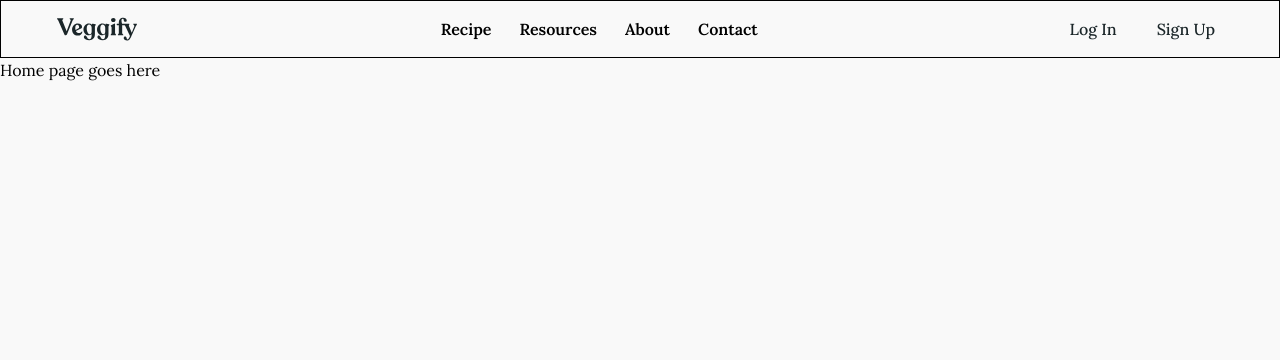
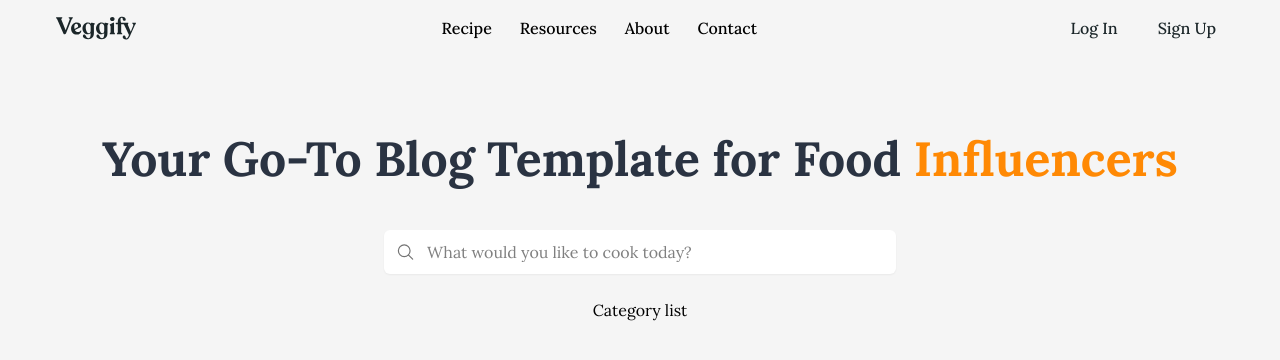
Before and after one commit to Bilalben23/recipe-blog-app, a React (Vite) app in the folder frontend/: page / in a window 1280 px wide. Shown: the top 360 px of the page. Built offline with nearby package versions, Linux system fonts and the light colour scheme.

Commit message:
I will edit this commit later

```diff
--- a/frontend/src/App.tsx
+++ b/frontend/src/App.tsx
@@ -2,13 +2,14 @@ import AppLayout from '@layouts/AppLayout'
 import HomePage from '@pages/HomePage'
 import NotFound from '@pages/NotFound'
 import { BrowserRouter, Routes, Route } from 'react-router-dom'
+import { ROUTES } from 'routes'
 
 export default function App() {
   return (
     <BrowserRouter>
 
       <Routes>
-        <Route path="/" element={<AppLayout />}>
+        <Route path={ROUTES.home} element={<AppLayout />}>
           <Route index element={<HomePage />} />
         </Route>
         <Route path="*" element={<NotFound />} />
--- /dev/null
+++ b/frontend/src/components/ui/CategoryWrapper.tsx
@@ -0,0 +1,31 @@
+import React from 'react';
+import { Link } from 'react-router-dom';
+import { ROUTES } from 'routes';
+
+
+
+function CategoryItem() {
+    return <div>
+        <Link to={ROUTES.home}></Link>
+    </div>
+}
+
+
+function CategoryList() {
+    return (
+        <div className='flex flex-wrap items-center justify-center gap-8'>
+            Category list
+        </div>
+    )
+}
+
+
+
+
+export default function CategoryWrapper() {
+    return (
+        <div>
+            <CategoryList />
+        </div>
+    )
+}
--- a/frontend/src/components/ui/Header.tsx
+++ b/frontend/src/components/ui/Header.tsx
@@ -17,7 +17,7 @@ export default function Header() {
     const toggleMenu = () => setIsOpen(!isOpen);
 
     return (
-        <header className="flex items-center justify-between px-6 md:px-12 py-2 gap-x-5 border">
+        <header className="flex items-center justify-between px-6 md:px-12 py-2 gap-x-5 ">
             <Link to="/" className="p-2 shrink-0">
                 <img src={logo} className='w-18 md:w-20' alt="logo" />
             </Link>
@@ -26,7 +26,7 @@ export default function Header() {
                     {
                         menuItems.map((item) => (
                             <li key={item}>
-                                <Link to={`/${item}`} className="capitalize p-2 inline-block font-semibold">{item}</Link>
+                                <Link to={`/${item}`} className="capitalize p-2 inline-block font-medium">{item}</Link>
                             </li>
                         ))
                     }
--- /dev/null
+++ b/frontend/src/components/ui/Hero.tsx
@@ -0,0 +1,21 @@
+import { IoSearchOutline } from "react-icons/io5"
+
+
+export default function Hero() {
+    return (
+        <div className="flex flex-col justify-center items-center w-full py-6">
+            <h1 className='mt-5 mb-8 text-2xl sm:text-3xl md:text-4xl xl:text-5xl text-center font-bold leading-normal xl:leading-relaxed text-[#2A3342]'>Your Go-To Blog Template for Food <span className='text-orange-400'>Influencers</span></h1>
+
+            <form action="/search" className="bg-white w-full rounded-md flex px-3 items-center gap-x-1 md:max-w-lg shadow-xs">
+                <IoSearchOutline className="size-5 text-neutral-500" />
+                <input type="text"
+                    id="search"
+                    name="q"
+                    placeholder="What would you like to cook today?"
+                    className="w-full pl-2 py-2.5 outline-none"
+                    required
+                />
+            </form>
+        </div>
+    )
+}
--- a/frontend/src/components/ui/MobileNavbar.tsx
+++ b/frontend/src/components/ui/MobileNavbar.tsx
@@ -22,7 +22,7 @@ const MobileNavbar: FC<MobileNavbarProps> = ({ isOpen, menuItems, closeMenu }) =
                     {
                         menuItems.map((item) => (
                             <li key={item}>
-                                <Link to={`/${item}`} className="capitalize p-2 inline-block font-semibold">{item}</Link>
+                                <Link to={`/${item}`} className="capitalize p-2 inline-block font-medium">{item}</Link>
                             </li>
                         ))
                     }
--- a/frontend/src/index.css
+++ b/frontend/src/index.css
@@ -9,7 +9,7 @@
 @layer base {
     html {
         font-family: "Lora", serif;
-        background-color: #f9f9f9;
+        background-color: #f5f5f5;
     }
 }
 
--- a/frontend/src/layouts/AppLayout.tsx
+++ b/frontend/src/layouts/AppLayout.tsx
@@ -5,7 +5,7 @@ export default function AppLayout() {
     return (
         <>
             <Header />
-            <main>
+            <main className='p-5'>
                 <Outlet />
             </main>
         </>
--- a/frontend/src/pages/HomePage.tsx
+++ b/frontend/src/pages/HomePage.tsx
@@ -1,9 +1,12 @@
-import React from 'react'
+import CategoryWrapper from '@components/ui/CategoryWrapper'
+import Hero from '@components/ui/Hero'
 
 export default function HomePage() {
+
     return (
-        <div>
-            Home page goes here
+        <div className='container mx-auto'>
+            <Hero />
+            <CategoryWrapper />
         </div>
     )
 }
--- /dev/null
+++ b/frontend/src/routes.ts
@@ -0,0 +1,6 @@
+export const ROUTES = {
+    home: '/',
+    about: '/about',
+    contact: '/contact',
+    recipes: '/recipes',
+} as const;
```
